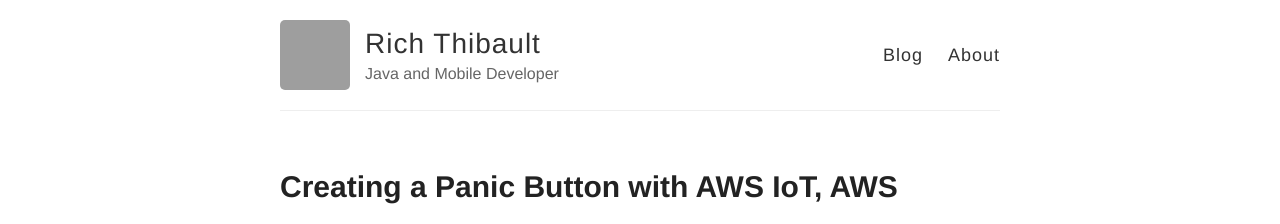
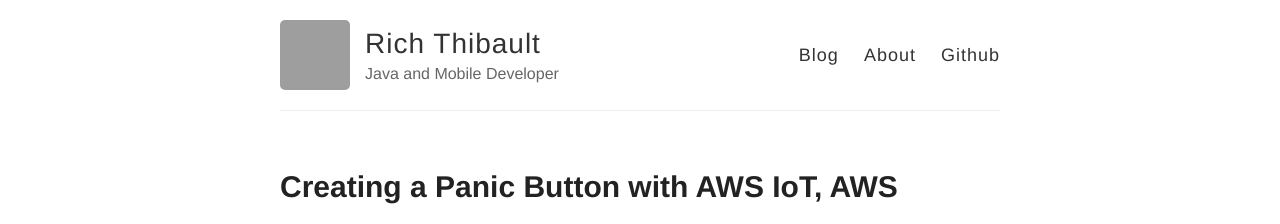
Before and after one commit to richthibault/richthibault.github.io, a Jekyll site: the page built from index.html, in a window 1280 px wide. Shown: the top 224 px of the page. Built offline with Jekyll 4.4.1, drawn with Linux system fonts in a browser that asks for light colours; grey boxes are pictures that could not be loaded.

Commit message:
github link

```diff
--- a/_layouts/default.html
+++ b/_layouts/default.html
@@ -30,6 +30,7 @@
           <nav>
             <a href="{{ site.baseurl }}/">Blog</a>
             <a href="{{ site.baseurl }}/about">About</a>
+			<a href="https://github.com/richthibault">Github</a>
           </nav>
         </header>
       </div>
```
